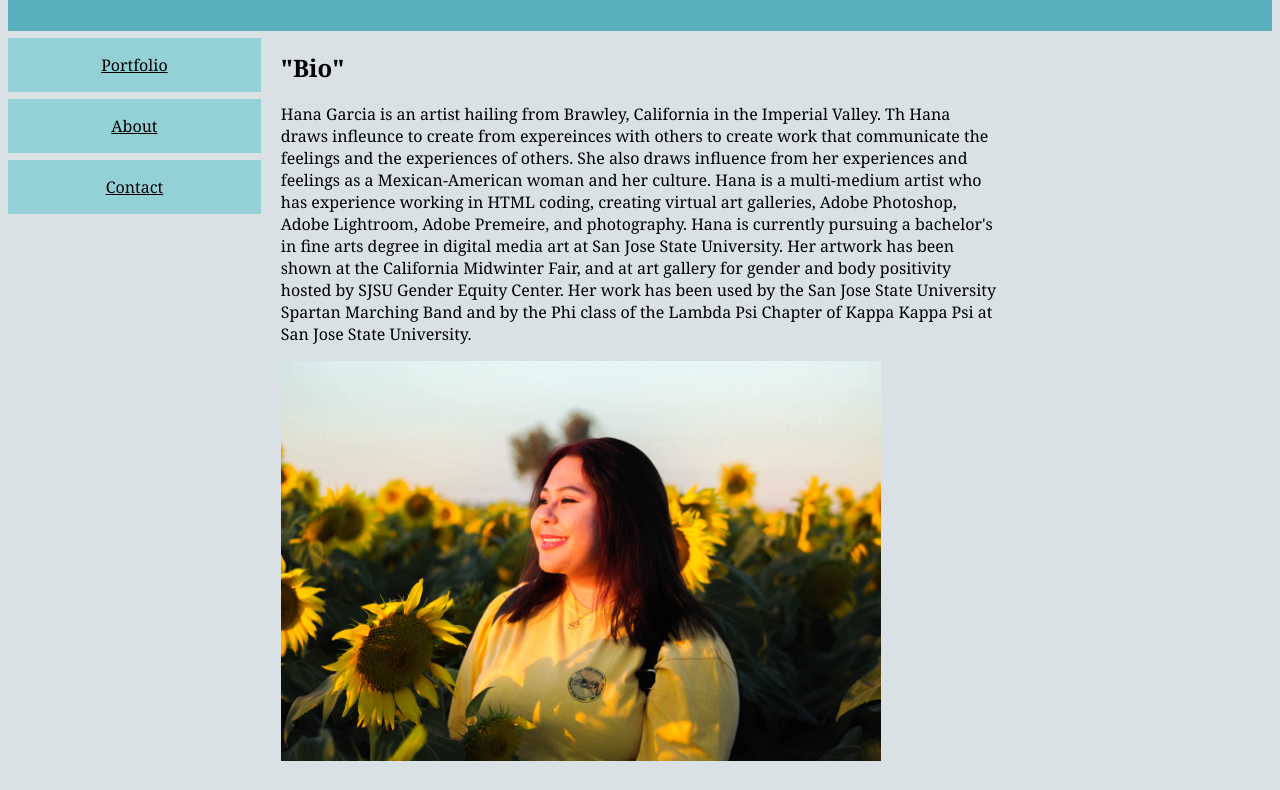
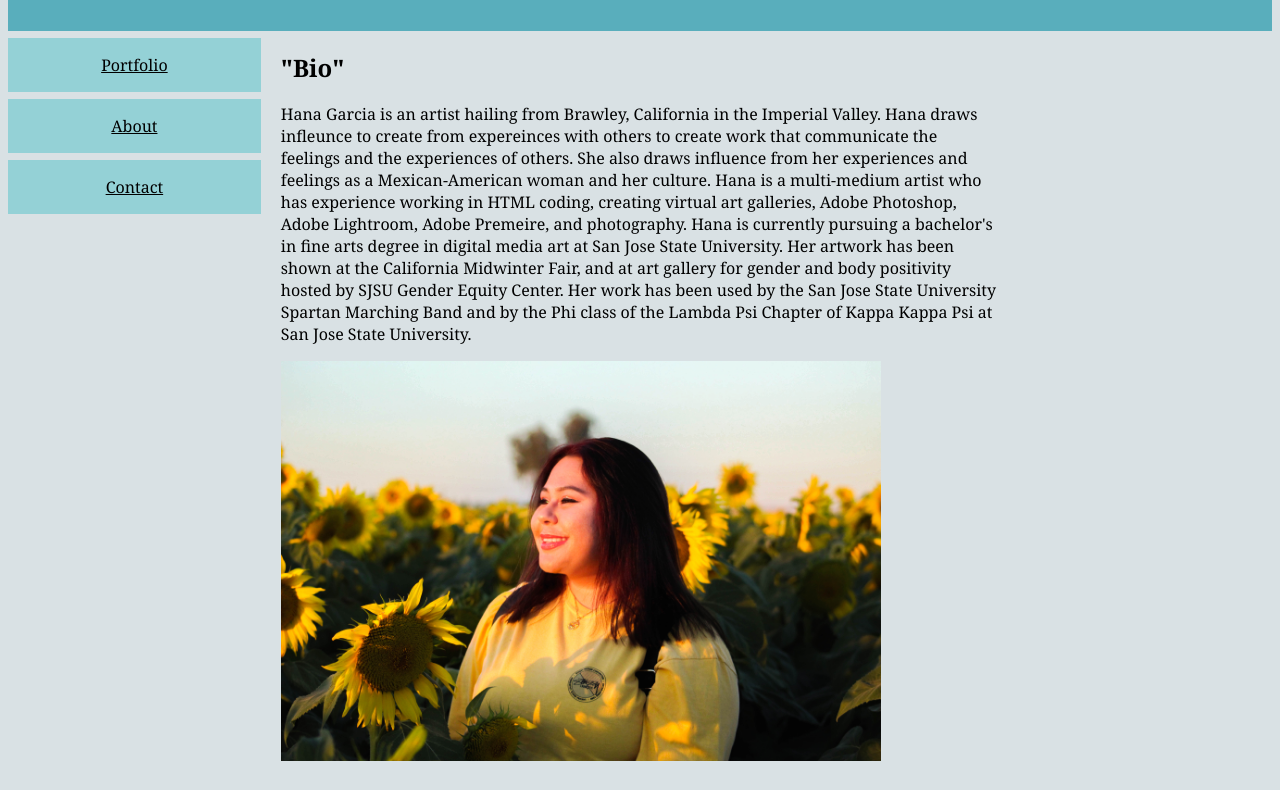
Before and after one commit to hanagarcia/BFA-Portfolio, a plain HTML site: page index.html in a window 1280 px wide. Shown: the part 137-927 px from the top of the page. Drawn offline with Linux system fonts and the light colour scheme.

Commit message:
Update index.html

```diff
--- a/index.html
+++ b/index.html
@@ -48,7 +48,7 @@
 
   <div class="main">
     <h2>"Bio"</h2>
-    <p>Hana Garcia is an artist hailing from Brawley, California in the Imperial Valley. Th
+    <p>Hana Garcia is an artist hailing from Brawley, California in the Imperial Valley.
       Hana draws infleunce to create from expereinces with others to create work that communicate the feelings and the experiences of others.
       She also draws influence from her experiences and feelings as a Mexican-American woman and her culture. Hana is a multi-medium artist who
       has experience working in HTML coding, creating virtual art galleries, Adobe Photoshop, Adobe Lightroom, Adobe Premeire, and photography.
```
